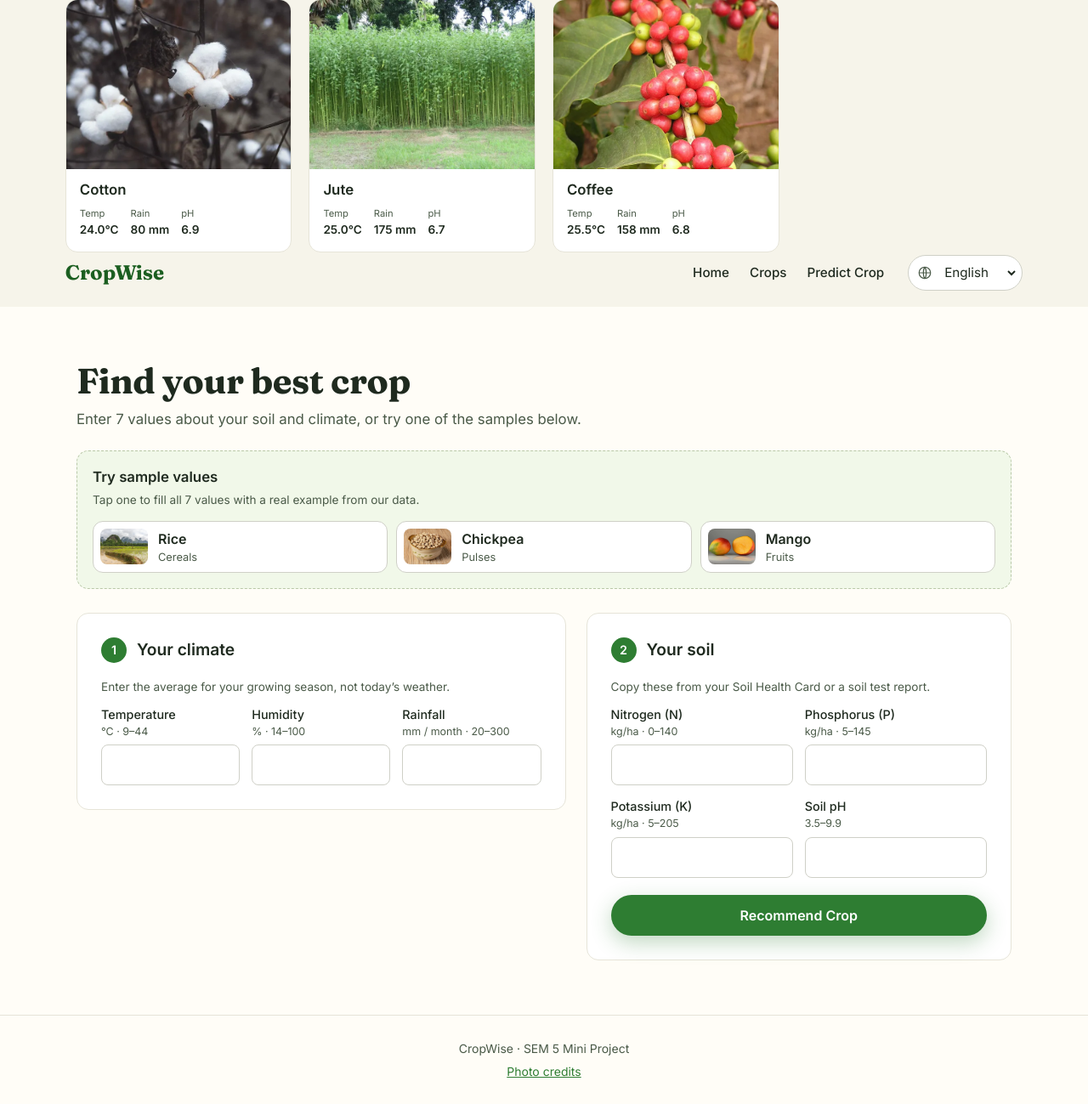
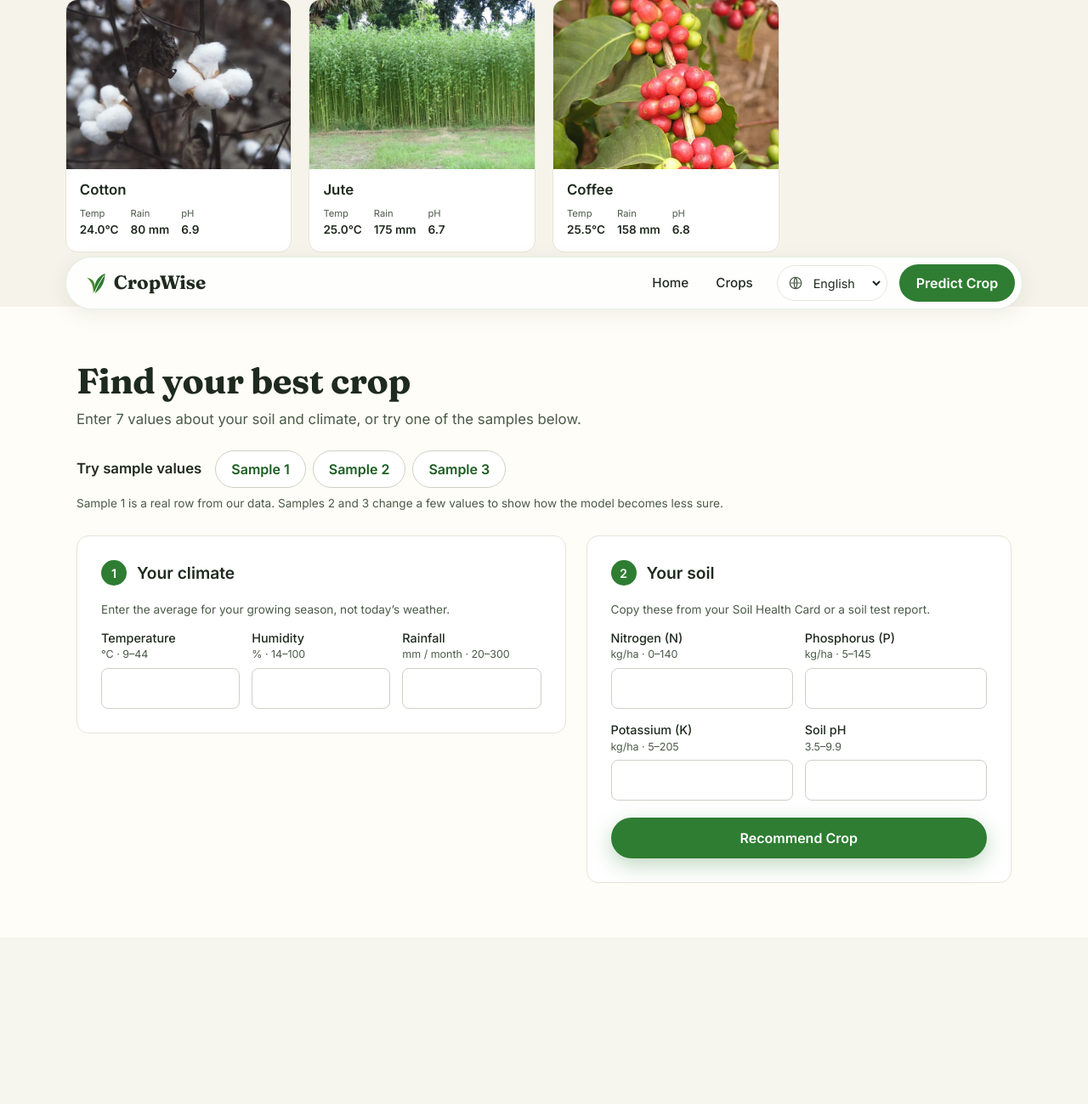
Before and after one commit to mihirr-spec/Crop-Prediction, a Flask app: page / in a window 1280 px wide, after a click on "Get Recommendation". Shown: the part 3166-4465 px from the top of the page at 85% size. After the commit the page ends 4205 px from the top, so only its background shows below. Run offline with Flask 3, Linux system fonts and the light colour scheme.

Commit message:
New samples, navbar redesign, no footer, tidy folder structure
- Samples 1-3: a real rice row, then rainfall/temperature changed so the
  model's confidence drops (99.5% -> 85.5% -> 52.5/47.5 split), with a
  'Why this score?' explanation in all 8 languages
- Floating pill navbar with logo, Predict Crop button and language picker
- Remove footer
- Confidence shown with one decimal
- Folders: cropwise/ (code), model/, data/, notebooks/, docs/; README added;
  removed WEB_PAGES_SPEC.md and run.bat

Co-Authored-By: Claude Opus 5.5 <noreply@anthropic.com>

```diff
--- a/app.py
+++ b/app.py
@@ -3,9 +3,9 @@ from pathlib import Path
 
 from flask import Flask, jsonify, render_template, request
 
-from crops import GROUPS, SAMPLES, STATS
-from i18n import DEFAULT_LANG, FONTS, LANGUAGES, crop_name, js_strings, translate
-from predict import recommend_top_k
+from cropwise.crops import GROUPS, SAMPLES, STATS
+from cropwise.i18n import DEFAULT_LANG, FONTS, LANGUAGES, crop_name, js_strings, translate
+from cropwise.predict import recommend_top_k
 
 app = Flask(__name__)
 
--- /dev/null
+++ b/cropwise/__init__.py
@@ -0,0 +1 @@
+"""CropWise: crop recommendation model, crop data and translations."""
--- a/predict.py
+++ b/cropwise/predict.py
@@ -5,11 +5,11 @@ from pathlib import Path
 import joblib
 import numpy as np
 
-MODEL_PATH = Path(__file__).with_name("crop_rf_model.pkl")
+MODEL_PATH = Path(__file__).resolve().parent.parent / "model" / "crop_rf_model.pkl"
 
 FEATURES = ["N", "P", "K", "temperature", "humidity", "ph", "rainfall"]
 
-# Min/max of each feature in Crop_recommendation.csv
+# Min/max of each feature in data/Crop_recommendation.csv
 TRAINING_RANGES = {
     "N": (0, 140),
     "P": (5, 145),
--- a/static/css/style.css
+++ b/static/css/style.css
@@ -52,55 +52,56 @@ h1, h2, h3, h4, p, label, legend, dt, a, button { overflow-wrap: anywhere; }
   letter-spacing: -0.01em;
 }
 
-/* ---------- Navbar ---------- */
+/* ---------- Navbar ----------
+   A floating white bar, readable on top of the hero photo and on plain pages. */
 .nav {
   position: sticky;
   top: 0;
   z-index: 50;
+  padding: 10px var(--gutter);
+}
+
+.home-page .nav { position: fixed; inset: 0 0 auto 0; }
+
+.nav-bar {
+  position: relative;
+  max-width: 1200px;
+  margin: 0 auto;
   display: flex;
   align-items: center;
   justify-content: space-between;
   gap: 16px;
-  padding: 12px var(--gutter);
-  background: rgba(255, 253, 247, 0.92);
-  backdrop-filter: blur(8px);
-  border-bottom: 1px solid var(--line);
-}
-
-/* On the home page the bar floats over the hero photo */
-.home-page .nav {
-  position: fixed;
-  inset: 0 0 auto 0;
-  background: transparent;
-  border-color: transparent;
-  backdrop-filter: none;
-  transition: background 0.2s;
-}
-
-.home-page .nav.nav-open,
-.home-page.scrolled .nav {
-  background: rgba(255, 253, 247, 0.95);
-  border-color: var(--line);
-  backdrop-filter: blur(8px);
+  padding: 8px 8px 8px 18px;
+  border: 1px solid rgba(46, 125, 50, 0.12);
+  border-radius: 999px;
+  background: rgba(255, 255, 255, 0.88);
+  backdrop-filter: blur(12px);
+  -webkit-backdrop-filter: blur(12px);
+  box-shadow: 0 6px 24px rgba(31, 42, 31, 0.08);
 }
 
 .brand {
+  display: inline-flex;
+  align-items: center;
+  gap: 8px;
   font-family: "Fraunces", Georgia, serif;
-  font-size: 1.5rem;
+  font-size: 1.4rem;
   font-weight: 700;
-  color: var(--green-dark);
+  color: var(--ink);
   text-decoration: none;
 }
+
+.brand-leaf { width: 30px; height: 30px; flex-shrink: 0; }
 
 .nav-toggle {
   display: grid;
   place-items: center;
   width: 44px;
   height: 44px;
-  border: 1px solid var(--line);
-  border-radius: 10px;
-  background: #fff;
-  color: var(--ink);
+  border: 0;
+  border-radius: 50%;
+  background: var(--green-soft);
+  color: var(--green-dark);
   cursor: pointer;
 }
 
@@ -113,42 +114,57 @@ h1, h2, h3, h4, p, label, legend, dt, a, button { overflow-wrap: anywhere; }
   stroke-linecap: round;
 }
 
-/* Mobile: links live in a dropdown panel */
+/* Mobile: links drop down as a card under the bar */
 .nav-panel {
   display: none;
   position: absolute;
-  top: 100%;
+  top: calc(100% + 8px);
   left: 0;
   right: 0;
-  padding: 8px var(--gutter) 16px;
-  background: var(--cream);
-  border-bottom: 1px solid var(--line);
-  box-shadow: 0 12px 24px rgba(0, 0, 0, 0.06);
+  padding: 10px;
+  border: 1px solid var(--line);
+  border-radius: 18px;
+  background: #fff;
+  box-shadow: 0 16px 32px rgba(0, 0, 0, 0.1);
 }
 
-.nav-open .nav-panel { display: block; }
+.nav-open .nav-panel { display: flex; flex-direction: column; gap: 10px; }
 
 .nav-links { display: flex; flex-direction: column; }
 
 .nav-links a {
-  padding: 12px 4px;
+  padding: 12px 14px;
+  border-radius: 12px;
   color: var(--ink);
   text-decoration: none;
   font-weight: 500;
-  font-size: 1rem;
-  border-bottom: 1px solid var(--line);
 }
 
-.nav-links a:hover { color: var(--green); }
+.nav-links a:hover { background: var(--green-soft); color: var(--green-dark); }
 
-.lang-picker { margin-top: 12px; }
+.nav-cta {
+  display: inline-flex;
+  align-items: center;
+  justify-content: center;
+  min-height: 44px;
+  padding: 10px 20px;
+  border-radius: 999px;
+  background: var(--green);
+  color: #fff;
+  font-weight: 600;
+  text-decoration: none;
+  white-space: nowrap;
+  transition: background 0.2s;
+}
+
+.nav-cta:hover { background: var(--green-dark); }
 
 .lang-picker label {
   display: inline-flex;
   align-items: center;
-  gap: 8px;
-  padding: 0 4px 0 10px;
-  border: 1px solid var(--field);
+  gap: 6px;
+  padding: 0 4px 0 12px;
+  border: 1px solid var(--line);
   border-radius: 999px;
   background: #fff;
   color: var(--muted);
@@ -165,32 +181,36 @@ h1, h2, h3, h4, p, label, legend, dt, a, button { overflow-wrap: anywhere; }
 
 .lang-picker select {
   min-height: 40px;
-  padding: 0 8px 0 2px;
+  padding: 0 6px 0 2px;
   border: 0;
   background: transparent;
   font: inherit;
-  font-size: 0.95rem;
+  font-size: 0.9rem;
   color: var(--ink);
   cursor: pointer;
 }
 
+.nav-panel .lang-picker label { width: 100%; }
+.nav-panel .lang-picker select { flex: 1; }
+
 @media (min-width: 900px) {
+  .nav { padding-top: 14px; }
   .nav-toggle { display: none; }
 
   .nav-panel {
     display: flex;
     align-items: center;
-    gap: 28px;
+    gap: 14px;
     position: static;
     padding: 0;
+    border: 0;
     background: none;
-    border: 0;
     box-shadow: none;
   }
 
-  .nav-links { flex-direction: row; gap: 24px; }
-  .nav-links a { padding: 6px 0; border: 0; font-size: 0.95rem; }
-  .lang-picker { margin-top: 0; }
+  .nav-links { flex-direction: row; gap: 4px; }
+  .nav-links a { padding: 8px 14px; border-radius: 999px; font-size: 0.95rem; }
+  .nav-panel .lang-picker label { width: auto; }
 }
 
 /* ---------- Buttons ---------- */
@@ -231,7 +251,7 @@ h1, h2, h3, h4, p, label, legend, dt, a, button { overflow-wrap: anywhere; }
   min-height: 100svh;
   display: flex;
   align-items: flex-start;
-  padding: 96px var(--gutter) 56px;
+  padding: 104px var(--gutter) 56px;
   /* fade the photo on phones so the text stays readable */
   background:
     linear-gradient(rgba(255, 253, 247, 0.93), rgba(255, 253, 247, 0.6)),
@@ -463,46 +483,43 @@ h1, h2, h3, h4, p, label, legend, dt, a, button { overflow-wrap: anywhere; }
 /* Try sample values */
 .samples {
   margin-top: 24px;
-  padding: 18px;
-  border: 1px dashed #b9c8a8;
-  border-radius: 14px;
+  display: flex;
+  flex-wrap: wrap;
+  align-items: center;
+  gap: 8px 16px;
+}
+
+.samples-title { font-size: 1.05rem; }
+.samples .hint { margin-top: 0; flex-basis: 100%; order: 3; }
+
+.sample-list { display: flex; flex-wrap: wrap; gap: 8px; }
+
+.sample-btn {
+  min-height: 44px;
+  padding: 8px 18px;
+  border: 1px solid var(--field);
+  border-radius: 999px;
+  background: #fff;
+  font: inherit;
+  font-weight: 600;
+  color: var(--green-dark);
+  cursor: pointer;
+  transition: border-color 0.2s, background 0.2s;
+}
+
+.sample-btn:hover { border-color: var(--green); }
+.sample-btn.active { background: var(--green); border-color: var(--green); color: #fff; }
+
+.sample-reason {
+  margin-top: 18px;
+  padding: 16px 18px;
+  border-left: 4px solid var(--green);
+  border-radius: 10px;
   background: var(--green-soft);
 }
 
-.samples-title { font-size: 1.05rem; }
-.samples .hint { margin-top: 4px; }
-
-.sample-list {
-  margin-top: 14px;
-  display: grid;
-  grid-template-columns: 1fr;
-  gap: 10px;
-}
-
-@media (min-width: 560px) { .sample-list { grid-template-columns: repeat(3, 1fr); } }
-
-.sample-btn {
-  display: flex;
-  align-items: center;
-  gap: 12px;
-  min-height: 56px;
-  padding: 8px 12px 8px 8px;
-  border: 1px solid var(--field);
-  border-radius: 12px;
-  background: #fff;
-  font: inherit;
-  color: var(--ink);
-  text-align: left;
-  cursor: pointer;
-  transition: border-color 0.2s, box-shadow 0.2s;
-}
-
-.sample-btn:hover { border-color: var(--green); }
-.sample-btn.active { border: 2px solid var(--green); box-shadow: 0 0 0 3px rgba(46, 125, 50, 0.15); }
-
-.sample-btn img { width: 56px; height: 42px; object-fit: cover; border-radius: 8px; flex-shrink: 0; }
-.sample-btn strong { display: block; font-size: 1rem; }
-.sample-btn small { display: block; color: var(--muted); font-size: 0.8rem; }
+.sample-reason h4 { font-size: 1rem; color: var(--green-dark); }
+.sample-reason p { margin-top: 6px; color: var(--ink); }
 
 .link-btn {
   margin-top: 14px;
@@ -607,17 +624,5 @@ h1, h2, h3, h4, p, label, legend, dt, a, button { overflow-wrap: anywhere; }
 .credit-list span { display: block; color: var(--muted); overflow-wrap: anywhere; }
 .credit-list a { color: var(--green); }
 
-/* ---------- Footer ---------- */
-.footer {
-  padding: 28px var(--gutter);
-  text-align: center;
-  font-size: 0.875rem;
-  color: var(--muted);
-  border-top: 1px solid var(--line);
-}
-
-.footer p + p { margin-top: 6px; }
-.footer a { color: var(--green); }
-
 /* Letter-spacing and capitals split up joined letters in Indian scripts */
 html:not([lang="en"]) * { letter-spacing: normal !important; text-transform: none !important; }
--- a/static/js/recommend.js
+++ b/static/js/recommend.js
@@ -14,15 +14,26 @@
   };
 
   // ---------- Try sample values ----------
-  document.querySelectorAll(".sample-btn").forEach((btn) =>
+  // Remember which sample filled the form, so the result can explain its score.
+  // Editing any field afterwards means it is no longer that sample.
+  let activeSample = null;
+  const sampleBtns = document.querySelectorAll(".sample-btn");
+  const reasonBox = document.getElementById("sample-reason");
+
+  sampleBtns.forEach((btn) =>
     btn.addEventListener("click", () => {
       const values = JSON.parse(btn.dataset.values);
       FIELDS.forEach((f) => (form[f].value = values[f]));
-      document.querySelectorAll(".sample-btn").forEach((b) => b.classList.toggle("active", b === btn));
+      sampleBtns.forEach((b) => b.classList.toggle("active", b === btn));
+      activeSample = btn.dataset.reason;
       formError.hidden = true;
-      form.scrollIntoView({ behavior: "smooth", block: "start" });
     })
   );
+
+  form.addEventListener("input", () => {
+    activeSample = null;
+    sampleBtns.forEach((b) => b.classList.remove("active"));
+  });
 
   // ---------- Submit ----------
   form.addEventListener("submit", async (e) => {
@@ -66,7 +77,8 @@
     warnings.innerHTML = "";
 
     data.top.forEach((item, i) => {
-      const pct = Math.round(item.confidence * 100);
+      // one decimal, so 99.5% doesn't show as 100% and 52.5 + 47.5 adds up
+      const pct = Math.round(item.confidence * 1000) / 10;
       const el = document.createElement("article");
       el.className = "result-card" + (i === 0 ? " best" : "");
       el.innerHTML =
@@ -91,6 +103,9 @@
       warnings.appendChild(li);
     });
 
+    reasonBox.hidden = !activeSample;
+    if (activeSample) reasonBox.querySelector("p").textContent = L[activeSample];
+
     results.hidden = false;
     results.scrollIntoView({ behavior: "smooth", block: "start" });
   }
--- a/templates/_predict.html
+++ b/templates/_predict.html
@@ -10,12 +10,8 @@
     <p class="hint">{{ t('samples_hint') }}</p>
     <div class="sample-list">
       {% for s in samples %}
-        <button type="button" class="sample-btn" data-values='{{ s["values"] | tojson }}'>
-          <img src="{{ url_for('static', filename='images/crops/' ~ s.crop ~ '.webp') }}" alt="" width="64" height="48" loading="lazy">
-          <span>
-            <strong>{{ crop_name(s.crop) }}</strong>
-            <small>{{ t('group_' ~ s.group) }}</small>
-          </span>
+        <button type="button" class="sample-btn" data-reason="{{ s.reason }}" data-values='{{ s["values"] | tojson }}'>
+          {{ t('sample') }} {{ loop.index }}
         </button>
       {% endfor %}
     </div>
@@ -70,6 +66,10 @@
     <h3 class="section-title">{{ t('results_title') }}</h3>
     <div id="result-cards" class="result-cards"></div>
     <ul id="result-warnings" class="result-warnings"></ul>
+    <div id="sample-reason" class="sample-reason" hidden>
+      <h4>{{ t('why_score') }}</h4>
+      <p></p>
+    </div>
   </section>
 </div>
 
--- a/templates/base.html
+++ b/templates/base.html
@@ -22,7 +22,15 @@
 <body class="{% block body_class %}{% endblock %}">
   {% block nav %}
   <header class="nav" id="top">
-    <a class="brand" href="/">CropWise</a>
+    <div class="nav-bar">
+      <a class="brand" href="/">
+        <svg class="brand-leaf" viewBox="0 0 48 48" aria-hidden="true">
+          <path d="M22 44c0-10 0-20-12-30 14 2 18 12 12 30z" fill="#4c8a34"/>
+          <path d="M24 44C22 28 28 12 44 6c0 18-8 30-20 38z" fill="#2e7d32"/>
+          <path d="M24 44c4-12 10-22 18-34" stroke="#fff" stroke-width="1.6" fill="none"/>
+        </svg>
+        CropWise
+      </a>
 
       <button class="nav-toggle" type="button" aria-expanded="false" aria-controls="nav-panel">
         <span class="sr-only">{{ t('nav_menu') }}</span>
@@ -33,21 +41,15 @@
         <nav class="nav-links">
           <a href="/">{{ t('nav_home') }}</a>
           <a href="/#crops">{{ t('nav_crops') }}</a>
-        <a href="/#predict">{{ t('nav_predict') }}</a>
         </nav>
         {% include "_lang_picker.html" %}
+        <a class="nav-cta" href="/#predict">{{ t('nav_predict') }}</a>
+      </div>
     </div>
   </header>
   {% endblock %}
 
   {% block content %}{% endblock %}
-
-  {% block footer %}
-  <footer class="footer">
-    <p>{{ t('footer') }}</p>
-    <p><a href="/credits">{{ t('photo_credits') }}</a></p>
-  </footer>
-  {% endblock %}
 
   <script>
     (function () {
@@ -58,7 +60,7 @@
         var open = nav.classList.toggle("nav-open");
         btn.setAttribute("aria-expanded", open);
       });
-      nav.querySelectorAll(".nav-links a").forEach(function (a) {
+      nav.querySelectorAll(".nav-panel a").forEach(function (a) {
         a.addEventListener("click", function () {
           nav.classList.remove("nav-open");
           btn.setAttribute("aria-expanded", "false");
--- a/templates/index.html
+++ b/templates/index.html
@@ -62,11 +62,6 @@
 
 <script>
   (function () {
-    // Give the floating navbar a background once we scroll past the top
-    var onScroll = function () { document.body.classList.toggle("scrolled", window.scrollY > 40); };
-    window.addEventListener("scroll", onScroll, { passive: true });
-    onScroll();
-
     var chips = document.querySelectorAll(".crop-filters .chip");
     var groups = document.querySelectorAll(".crop-group");
     chips.forEach(function (chip) {
```
Also changed, not shown: WEB_PAGES_SPEC.md (deleted, +0 -228 lines), cropwise/crops.py (renamed from crops.py, +12 -9 lines), cropwise/i18n.py (renamed from i18n.py, +47 -9 lines), README.md (added), data/Crop_recommendation.csv (renamed from Crop_recommendation.csv), vercel.json, 5 other files. Lines whose indentation alone changed are shown as unchanged.
